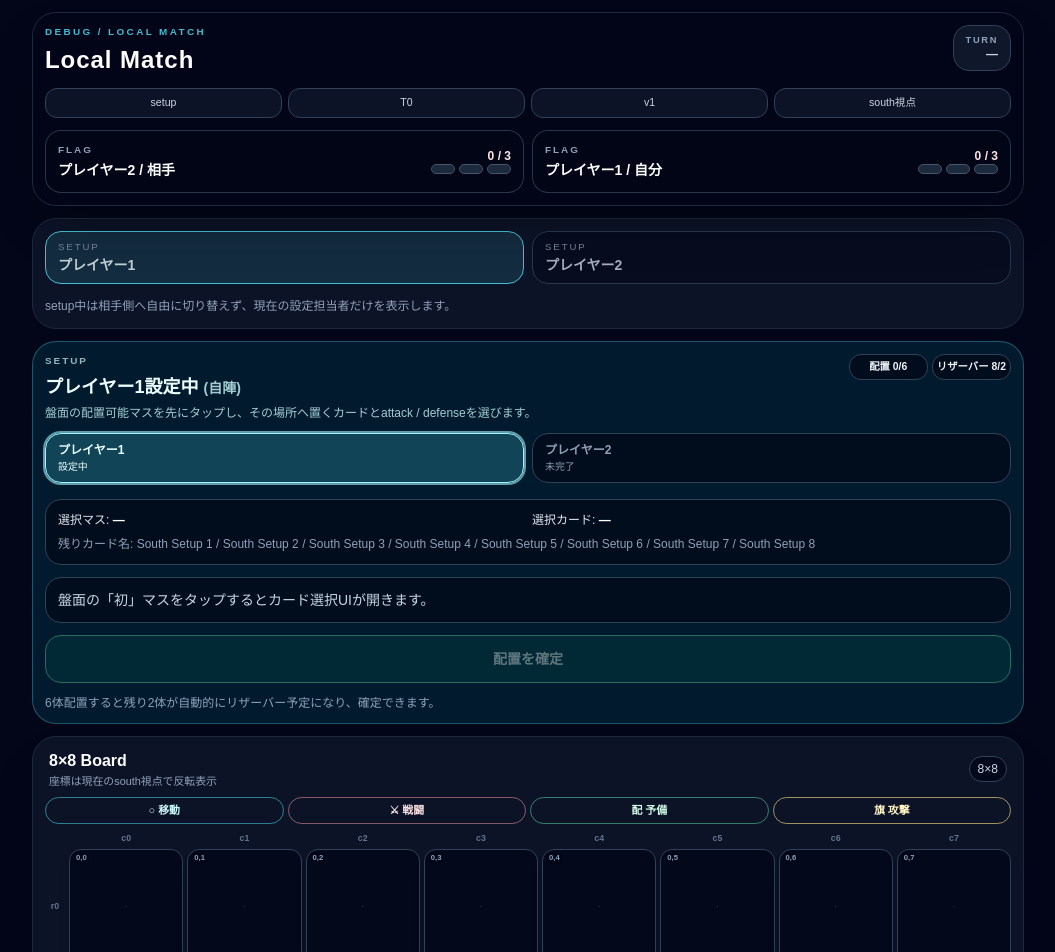
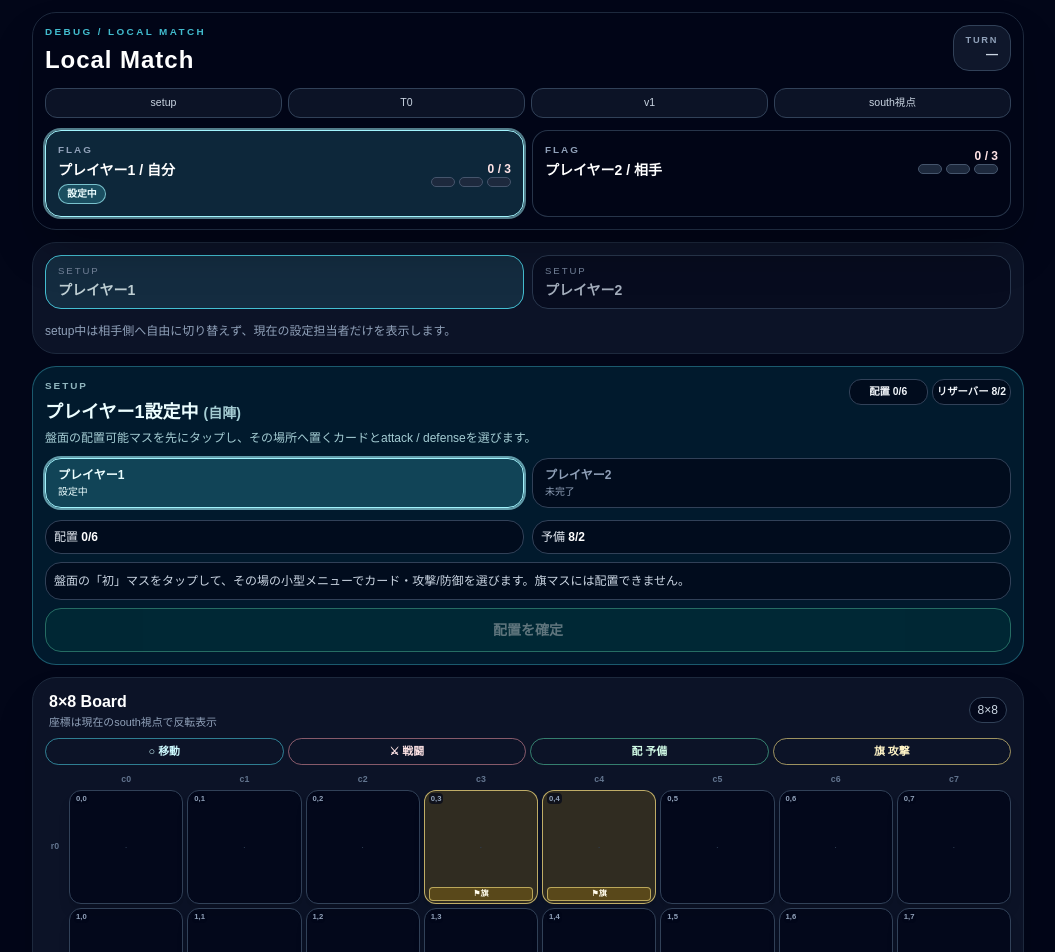
Before and after one commit to mypaceotoko/arcana-grid, a Next.js app: page /debug/local-match in a window 1280 px wide. Shown: the top 952 px of the page, without its empty margins (112-1167 px from the left). Built offline with nearby package versions, Linux system fonts and the light colour scheme.

Commit message:
Compact local setup placement UI

```diff
--- a/src/app/debug/local-match/ui.tsx
+++ b/src/app/debug/local-match/ui.tsx
@@ -3,6 +3,7 @@
 import Link from "next/link";
 import { useMemo, useState, useTransition } from "react";
 
+import { getFlagAreaCoordinates } from "@/game";
 import type {
   Coordinate,
   MatchPlayerState,
@@ -220,12 +221,20 @@ const FlagPanel = ({
   view,
   player,
   compact = false,
+  active = false,
 }: {
   view: PlayerMatchView;
   player: MatchPlayerState;
   compact?: boolean;
+  active?: boolean;
 }) => (
-  <div className="rounded-2xl border border-slate-700/80 bg-slate-950/70 p-3">
+  <div
+    className={`rounded-2xl border p-3 ${
+      active
+        ? "border-cyan-200 bg-cyan-300/15 ring-2 ring-cyan-200/50"
+        : "border-slate-700/80 bg-slate-950/70"
+    }`}
+  >
     <div className="flex items-center justify-between gap-3">
       <div>
         <p className="text-[0.62rem] font-semibold uppercase tracking-[0.2em] text-slate-400">
@@ -234,6 +243,11 @@ const FlagPanel = ({
         <p className="mt-0.5 text-sm font-bold text-white">
           {formatPlayerLabel(view, player)}
         </p>
+        {active ? (
+          <span className="mt-1 inline-flex rounded-full border border-cyan-200/70 bg-cyan-300/20 px-2 py-0.5 text-[0.62rem] font-black text-cyan-50">
+            設定中
+          </span>
+        ) : null}
       </div>
       <div className="min-w-20 text-right">
         <p className="text-xs font-bold text-rose-100">
@@ -388,6 +402,129 @@ const DetailPanel = ({ unit }: { unit: UnitView | null }) => {
   );
 };
 
+
+const SetupPlacementMenu = ({
+  coordinate,
+  units,
+  placementByUnitId,
+  selectedCoordinateKey,
+  selectedUnitId,
+  selectedStance,
+  selectedPlacement,
+  isPending,
+  onSelectUnit,
+  onSelectStance,
+  onPlace,
+  onClear,
+  onCancel,
+}: {
+  coordinate: Coordinate;
+  units: readonly UnitView[];
+  placementByUnitId: ReadonlyMap<string, SetupDraftPlacement>;
+  selectedCoordinateKey: string;
+  selectedUnitId: string | null;
+  selectedStance: Stance | null;
+  selectedPlacement: SetupDraftPlacement | undefined;
+  isPending: boolean;
+  onSelectUnit: (unitId: string) => void;
+  onSelectStance: (stance: Stance) => void;
+  onPlace: () => void;
+  onClear: () => void;
+  onCancel: () => void;
+}) => (
+  <div
+    className="rounded-2xl border border-cyan-200/70 bg-slate-950/95 p-2.5 text-left shadow-2xl shadow-black/60 ring-1 ring-cyan-200/20 backdrop-blur"
+    role="dialog"
+    aria-label={`${toCoordinateLabel(coordinate)} initial placement menu`}
+  >
+    <div className="flex items-start justify-between gap-2">
+      <div className="min-w-0">
+        <p className="text-[0.58rem] font-semibold uppercase tracking-[0.18em] text-cyan-100/70">配置メニュー</p>
+        <h3 className="mt-0.5 text-sm font-black text-white">{toCoordinateLabel(coordinate)}</h3>
+      </div>
+      <button
+        type="button"
+        onClick={onCancel}
+        className="rounded-lg border border-slate-600 bg-slate-900 px-2 py-1 text-[0.65rem] font-bold text-slate-200"
+      >
+        キャンセル
+      </button>
+    </div>
+
+    <div className="mt-2 grid max-h-36 grid-cols-2 gap-1.5 overflow-y-auto pr-1">
+      {units.map((unit) => {
+        const placement = placementByUnitId.get(unit.unitId);
+        const placedAtSelectedCell = placement !== undefined && coordinateKey(placement.position) === selectedCoordinateKey;
+        const disabled = placement !== undefined && !placedAtSelectedCell;
+        const selected = selectedUnitId === unit.unitId;
+        const cardName = unit.revealed ? unit.card.cardName : compactId(unit.unitId);
+        return (
+          <button
+            key={`setup-popover-card-${unit.unitId}`}
+            type="button"
+            onClick={() => onSelectUnit(unit.unitId)}
+            disabled={disabled || isPending}
+            className={`min-h-10 min-w-0 rounded-xl border px-2 py-1.5 text-left text-[0.68rem] leading-tight disabled:cursor-not-allowed disabled:opacity-40 ${
+              selected
+                ? "border-cyan-200 bg-cyan-300/20 text-cyan-50 ring-1 ring-cyan-200/70"
+                : disabled
+                  ? "border-slate-800 bg-slate-950/70 text-slate-500"
+                  : "border-slate-700 bg-slate-900 text-slate-200"
+            }`}
+            aria-pressed={selected}
+          >
+            <span className="block truncate font-black text-white">{cardName}</span>
+            <span className="block truncate text-[0.58rem] text-slate-400">
+              {placement === undefined ? "未配置" : placedAtSelectedCell ? "このマス" : "配置済み"}
+            </span>
+          </button>
+        );
+      })}
+    </div>
+
+    <div className="mt-2 grid grid-cols-2 gap-1.5">
+      {(["attack", "defense"] as const).map((stance) => {
+        const selected = selectedStance === stance;
+        return (
+          <button
+            key={`setup-popover-stance-${stance}`}
+            type="button"
+            onClick={() => onSelectStance(stance)}
+            className={`min-h-10 rounded-xl border px-2 py-1.5 text-xs font-black ${
+              selected
+                ? "border-cyan-200 bg-cyan-300/20 text-cyan-50 ring-1 ring-cyan-200/70"
+                : "border-slate-700 bg-slate-900 text-slate-300"
+            }`}
+            aria-pressed={selected}
+          >
+            <span aria-hidden="true">{selected ? "✓ " : ""}</span>
+            {stance === "attack" ? "攻撃" : "防御"}
+          </button>
+        );
+      })}
+    </div>
+
+    <div className="mt-2 grid grid-cols-2 gap-1.5">
+      <button
+        type="button"
+        onClick={onClear}
+        disabled={selectedPlacement === undefined || isPending}
+        className="min-h-10 rounded-xl border border-rose-300/50 bg-rose-500/10 px-2 py-2 text-xs font-bold text-rose-100 disabled:cursor-not-allowed disabled:opacity-40"
+      >
+        配置解除
+      </button>
+      <button
+        type="button"
+        onClick={onPlace}
+        disabled={selectedUnitId === null || selectedStance === null || isPending}
+        className="min-h-10 rounded-xl border border-emerald-300 bg-emerald-400/20 px-2 py-2 text-xs font-black text-emerald-50 disabled:cursor-not-allowed disabled:opacity-40"
+      >
+        配置する
+      </button>
+    </div>
+  </div>
+);
+
 const EventLog = ({ events }: { events: readonly LocalDebugEventLogEntry[] }) => (
   <details className="rounded-3xl border border-slate-800 bg-slate-900/80 p-4">
     <summary className="cursor-pointer list-none text-base font-bold text-white focus:outline-none focus:ring-2 focus:ring-cyan-300">
@@ -423,7 +560,7 @@ export default function LocalMatchDebugClient({
   const [nextStance, setNextStance] = useState<Stance>("attack");
   const [setupSelectedCell, setSetupSelectedCell] = useState<SetupSelectedCell | null>(null);
   const [setupSelectedUnitId, setSetupSelectedUnitId] = useState<string | null>(null);
-  const [setupSelectedStance, setSetupSelectedStance] = useState<Stance>("attack");
+  const [setupSelectedStance, setSetupSelectedStance] = useState<Stance | null>(null);
   const [setupPlacements, setSetupPlacements] = useState<readonly SetupDraftPlacement[]>([]);
   const [errorMessage, setErrorMessage] = useState<string | null>(null);
   const [isPending, startTransition] = useTransition();
@@ -484,15 +621,26 @@ export default function LocalMatchDebugClient({
   const selectedSetupPlacement = selectedSetupCoordinateKey === null
     ? undefined
     : setupPlacementByCoordinate.get(selectedSetupCoordinateKey);
-  const selectedSetupUnit = setupSelectedUnitId === null
-    ? null
-    : ownSetupUnits.find((unit) => unit.unitId === setupSelectedUnitId) ?? null;
   const firstPlayer = view.players.find((player) => player.side === "south");
   const secondPlayer = view.players.find((player) => player.side === "north");
+  const displayPlayers = [firstPlayer, secondPlayer].filter(
+    (player): player is MatchPlayerState => player !== undefined,
+  );
+  const activeSetupSide = isSetupPhase ? viewerSide : currentPlayer?.side;
   const firstPlayerSubmitted = firstPlayer?.setupSubmitted ?? false;
   const secondPlayerSubmitted = secondPlayer?.setupSubmitted ?? false;
   const setupIsHandoff = isSetupPhase && viewerSide === "south" && firstPlayerSubmitted && !secondPlayerSubmitted;
   const setupLockedForPlayer2 = isSetupPhase && viewerSide === "north" && !firstPlayerSubmitted;
+  const flagCoordinateKeys = useMemo(() => {
+    const coordinates = view.players.flatMap((player) => {
+      const result = getFlagAreaCoordinates({
+        side: player.side,
+        boardSize: view.boardSize,
+      });
+      return result.ok ? [...result.value] : [];
+    });
+    return new Set(coordinates.map(coordinateKey));
+  }, [view.boardSize, view.players]);
 
   const resetSelection = () => {
     setSelectedUnitId(null);
@@ -506,7 +654,7 @@ export default function LocalMatchDebugClient({
   const resetSetupSelection = () => {
     setSetupSelectedCell(null);
     setSetupSelectedUnitId(null);
-    setSetupSelectedStance("attack");
+    setSetupSelectedStance(null);
   };
 
   const resetSetupDraft = () => {
@@ -610,7 +758,7 @@ export default function LocalMatchDebugClient({
   };
 
   const placeSetupSelection = () => {
-    if (setupSelectedCell === null || setupSelectedUnitId === null || setupSubmitted || isPending) return;
+    if (setupSelectedCell === null || setupSelectedUnitId === null || setupSelectedStance === null || setupSubmitted || isPending) return;
     const selectedKey = coordinateKey(setupSelectedCell.position);
     if (!setupLegalCoordinateKeys.has(selectedKey)) return;
 
@@ -629,11 +777,13 @@ export default function LocalMatchDebugClient({
       ),
       { unitId: setupSelectedUnitId, position: setupSelectedCell.position, stance: setupSelectedStance },
     ]);
+    resetSetupSelection();
   };
 
   const clearSelectedSetupPlacement = () => {
     if (selectedSetupPlacement === undefined) return;
     clearSetupPlacement(selectedSetupPlacement.unitId);
+    setSetupSelectedStance(null);
   };
 
   const submitSetupPlacement = () => {
@@ -756,7 +906,7 @@ export default function LocalMatchDebugClient({
       const draftAtCell = setupPlacementByCoordinate.get(destinationKey);
       setSetupSelectedCell({ position: destination });
       setSetupSelectedUnitId(draftAtCell?.unitId ?? null);
-      setSetupSelectedStance(draftAtCell?.stance ?? "attack");
+      setSetupSelectedStance(draftAtCell?.stance ?? null);
       return;
     }
 
@@ -820,8 +970,14 @@ export default function LocalMatchDebugClient({
             <span className="rounded-xl border border-slate-700 bg-slate-900/80 px-2 py-1.5">{viewerSide}視点</span>
           </div>
           <div className="mt-3 grid grid-cols-2 gap-2">
-            {view.players.map((player) => (
-              <FlagPanel key={player.id} view={view} player={player} compact />
+            {displayPlayers.map((player) => (
+              <FlagPanel
+                key={player.id}
+                view={view}
+                player={player}
+                compact
+                active={isSetupPhase && player.side === activeSetupSide}
+              />
             ))}
           </div>
         </header>
@@ -967,103 +1123,26 @@ export default function LocalMatchDebugClient({
                 </button>
               </div>
             ) : (
-              <div className="mt-4 grid gap-3">
-                <div className="rounded-2xl border border-slate-700 bg-slate-950/70 p-3 text-xs text-slate-200">
-                  <div className="grid grid-cols-2 gap-2">
-                    <span>選択マス: <strong className="text-white">{setupSelectedCell === null ? "—" : toCoordinateLabel(setupSelectedCell.position)}</strong></span>
-                    <span>選択カード: <strong className="text-white">{selectedSetupUnit?.revealed ? selectedSetupUnit.card.cardName : "—"}</strong></span>
-                  </div>
-                  <p className="mt-2 text-slate-400">残りカード名: {setupAutoReserveUnits.map((unit) => unit.revealed ? unit.card.cardName : compactId(unit.unitId)).join(" / ") || "—"}</p>
+              <div className="mt-3 grid gap-2">
+                <div className="grid grid-cols-2 gap-2 text-xs text-slate-200">
+                  <span className="rounded-2xl border border-slate-700 bg-slate-950/70 p-2">
+                    配置 <strong className="text-white">{setupPlacements.length}/6</strong>
+                  </span>
+                  <span className="rounded-2xl border border-slate-700 bg-slate-950/70 p-2">
+                    予備 <strong className="text-white">{setupAutoReserveUnits.length}/2</strong>
+                  </span>
                 </div>
-
-                {setupSelectedCell !== null ? (
-                  <div className="rounded-3xl border border-cyan-300/30 bg-slate-950/90 p-3 shadow-xl shadow-cyan-950/20">
-                    <div className="flex items-start justify-between gap-3">
-                      <div>
-                        <h3 className="text-base font-black text-white">{toCoordinateLabel(setupSelectedCell.position)}へ配置</h3>
-                        <p className="mt-1 text-xs text-slate-400">未配置カード、またはこのマスに配置済みのカードだけを選べます。</p>
-                      </div>
-                      <button type="button" onClick={resetSetupSelection} className="rounded-xl border border-slate-600 px-3 py-2 text-xs font-bold text-slate-200">キャンセル</button>
-                    </div>
-
-                    <div className="mt-3 grid max-h-48 min-w-0 grid-cols-1 gap-2 overflow-y-auto pr-1 sm:grid-cols-2">
-                      {ownSetupUnits.map((unit) => {
-                        const placement = setupPlacementByUnitId.get(unit.unitId);
-                        const placedAtSelectedCell = placement !== undefined && selectedSetupCoordinateKey !== null && coordinateKey(placement.position) === selectedSetupCoordinateKey;
-                        const disabled = placement !== undefined && !placedAtSelectedCell;
-                        const selected = setupSelectedUnitId === unit.unitId;
-                        return (
-                          <button
-                            key={`setup-card-${unit.unitId}`}
-                            type="button"
-                            onClick={() => selectSetupUnit(unit.unitId)}
-                            disabled={disabled || isPending}
-                            className={`min-h-12 w-full min-w-0 rounded-2xl border px-3 py-2 text-left text-xs disabled:cursor-not-allowed disabled:opacity-40 ${
-                              selected
-                                ? "border-cyan-200 bg-cyan-300/20 text-cyan-50 ring-2 ring-cyan-200/60"
-                                : disabled
-                                  ? "border-slate-800 bg-slate-950/50 text-slate-500"
-                                  : "border-slate-700 bg-slate-900 text-slate-200"
-                            }`}
-                          >
-                            <span className="block break-words font-black text-white">{unit.revealed ? unit.card.cardName : compactId(unit.unitId)}</span>
-                            <span className="text-slate-400">{placement === undefined ? "未配置" : placedAtSelectedCell ? "このマスに配置済み" : `${toCoordinateLabel(placement.position)}に配置済み`}</span>
-                          </button>
-                        );
-                      })}
-                    </div>
-
-                    <div className="mt-3 grid grid-cols-2 gap-2">
-                      {(["attack", "defense"] as const).map((stance) => (
-                        <button
-                          key={`setup-stance-${stance}`}
-                          type="button"
-                          onClick={() => setSetupSelectedStance(stance)}
-                          className={`min-h-12 rounded-2xl border px-3 py-2 text-sm font-black ${
-                            setupSelectedStance === stance
-                              ? "border-cyan-200 bg-cyan-300/20 text-cyan-50 ring-2 ring-cyan-200/60"
-                              : "border-slate-700 bg-slate-900 text-slate-300"
-                          }`}
-                        >
-                          {stanceLabel(stance)} {stance}
-                        </button>
-                      ))}
-                    </div>
-
-                    <div className="mt-3 grid grid-cols-2 gap-2">
-                      <button
-                        type="button"
-                        onClick={clearSelectedSetupPlacement}
-                        disabled={selectedSetupPlacement === undefined || isPending}
-                        className="min-h-12 rounded-2xl border border-rose-300/50 bg-rose-500/10 px-3 py-3 text-sm font-bold text-rose-100 disabled:cursor-not-allowed disabled:opacity-40"
-                      >
-                        配置解除
-                      </button>
-                      <button
-                        type="button"
-                        onClick={placeSetupSelection}
-                        disabled={setupSelectedUnitId === null || isPending}
-                        className="min-h-12 rounded-2xl border border-emerald-300 bg-emerald-400/20 px-3 py-3 text-sm font-black text-emerald-50 disabled:cursor-not-allowed disabled:opacity-40"
-                      >
-                        配置決定
-                      </button>
-                    </div>
-                  </div>
-                ) : (
-                  <p className="rounded-2xl border border-slate-700 bg-slate-950/70 p-3 text-sm text-slate-300">盤面の「初」マスをタップするとカード選択UIが開きます。</p>
-                )}
-
+                <p className="rounded-2xl border border-slate-700 bg-slate-950/70 p-2 text-xs leading-5 text-slate-300">
+                  盤面の「初」マスをタップして、その場の小型メニューでカード・攻撃/防御を選びます。旗マスには配置できません。
+                </p>
                 <button
                   type="button"
                   disabled={setupSubmitted || isPending || setupPlacements.length !== 6 || setupAutoReserveUnits.length !== 2}
                   onClick={submitSetupPlacement}
-                  className="min-h-12 rounded-2xl border border-emerald-300 bg-emerald-400/20 px-3 py-3 text-sm font-black text-emerald-50 disabled:cursor-not-allowed disabled:opacity-40"
+                  className="min-h-11 rounded-2xl border border-emerald-300 bg-emerald-400/20 px-3 py-2 text-sm font-black text-emerald-50 disabled:cursor-not-allowed disabled:opacity-40"
                 >
                   配置を確定
                 </button>
-                {!setupSubmitted && setupPlacements.length !== 6 ? (
-                  <p className="text-xs text-slate-400">6体配置すると残り2体が自動的にリザーバー予定になり、確定できます。</p>
-                ) : null}
               </div>
             )}
           </section>
@@ -1092,35 +1171,41 @@ export default function LocalMatchDebugClient({
                 <span key={`col-${column}`}>c{column}</span>
               ))}
             </div>
-            {boardRows.map((row) => (
+            {boardRows.map((row, rowDisplayIndex) => (
               <div key={`row-${row.rowIndex}`} className="contents">
                 <div className="flex items-center justify-center text-[0.55rem] font-bold text-slate-500">r{row.rowIndex}</div>
                 <div className="grid w-full grid-cols-8 gap-1" aria-label="8 by 8 local debug board">
-                  {row.cells.map((cell) => {
+                  {row.cells.map((cell, cellDisplayIndex) => {
                     const setupDraft = setupPlacements.find((placement) => coordinateKey(placement.position) === coordinateKey(cell.coordinate));
                     const setupDraftUnit = setupDraft === undefined ? null : ownSetupUnits.find((unit) => unit.unitId === setupDraft.unitId) ?? null;
                     const unit = isSetupPhase ? setupDraftUnit : cell.unit;
                     const coordinate = coordinateKey(cell.coordinate);
+                    const isFlagCell = flagCoordinateKeys.has(coordinate);
                     const setupLegal = isSetupPhase && !setupSubmitted && !setupLockedForPlayer2 && setupLegalCoordinateKeys.has(coordinate);
                     const setupCellSelected = selectedSetupCoordinateKey === coordinate;
+                    const showSetupMenu = setupCellSelected && setupLegal;
+                    const popoverHorizontalClass = cellDisplayIndex <= 2 ? "left-0" : cellDisplayIndex >= 5 ? "right-0" : "left-1/2 -translate-x-1/2";
+                    const popoverVerticalClass = rowDisplayIndex >= 4 ? "bottom-[calc(100%+0.35rem)]" : "top-[calc(100%+0.35rem)]";
                     const selected = unit?.unitId === selectedUnitId || setupCellSelected;
                     const candidate = candidatesByCoordinate.get(coordinate);
                     const destinationSelected = selectedDestination !== null && coordinateKey(selectedDestination.destination) === coordinate;
-                    const cellLabel = `${toCoordinateLabel(cell.coordinate)}${candidate === undefined ? "" : ` ${candidateLabel(candidate)}`}${unit === null ? " empty" : ` ${isOwnUnit(view, unit) ? "own" : "enemy"} ${unit.revealed ? "revealed" : "hidden"}`}`;
+                    const cellLabel = `${toCoordinateLabel(cell.coordinate)}${isFlagCell ? " 旗 配置不可" : ""}${candidate === undefined ? "" : ` ${candidateLabel(candidate)}`}${unit === null ? " empty" : ` ${isOwnUnit(view, unit) ? "own" : "enemy"} ${unit.revealed ? "revealed" : "hidden"}`}`;
                     return (
+                      <div key={coordinate} className="relative min-w-0">
                       <button
-                        key={coordinate}
                         type="button"
                         onClick={() => handleCellClick(unit, cell.coordinate)}
                         disabled={isFinished}
-                        className={`relative aspect-square min-w-0 rounded-lg border p-0.5 text-[0.55rem] shadow-lg transition focus:outline-none focus:ring-2 focus:ring-cyan-300 disabled:cursor-not-allowed disabled:opacity-70 sm:rounded-xl ${
+                        className={`relative aspect-square w-full min-w-0 rounded-lg border p-0.5 text-[0.55rem] shadow-lg transition focus:outline-none focus:ring-2 focus:ring-cyan-300 disabled:cursor-not-allowed disabled:opacity-70 sm:rounded-xl ${
                           destinationSelected || setupCellSelected
                             ? "border-white bg-white/20 ring-2 ring-white"
                             : selected
                               ? "border-white bg-white/10 ring-2 ring-white/80"
                               : setupLegal
                                 ? "border-cyan-200 bg-cyan-400/15 ring-1 ring-cyan-200/60"
-                                : candidateClasses(candidate)
+                                : isFlagCell
+                                  ? "border-amber-200/70 bg-amber-400/15 text-amber-50"
+                                  : candidateClasses(candidate)
                         }`}
                         aria-label={cellLabel}
                       >
@@ -1135,12 +1220,35 @@ export default function LocalMatchDebugClient({
                         {setupLegal ? (
                           <span className="absolute right-0.5 top-0.5 z-20 rounded-full border border-cyan-200 bg-cyan-400/25 px-1 text-[0.55rem] font-black text-cyan-50">初</span>
                         ) : null}
+                        {isFlagCell ? (
+                          <span className="absolute inset-x-1 bottom-0.5 z-10 rounded border border-amber-200/60 bg-amber-400/20 px-0.5 text-center text-[0.5rem] font-black text-amber-50">⚑旗</span>
+                        ) : null}
                         {unit === null ? (
                           <span className="flex h-full items-center justify-center text-[0.6rem] text-slate-700">·</span>
                         ) : (
                           <UnitPill view={view} unit={unit} selected={selected} />
                         )}
                       </button>
+                      {showSetupMenu ? (
+                        <div className={`absolute ${popoverHorizontalClass} ${popoverVerticalClass} z-50 w-64 max-w-[calc(100vw-1.5rem)]`}>
+                          <SetupPlacementMenu
+                            coordinate={cell.coordinate}
+                            units={ownSetupUnits}
+                            placementByUnitId={setupPlacementByUnitId}
+                            selectedCoordinateKey={coordinate}
+                            selectedUnitId={setupSelectedUnitId}
+                            selectedStance={setupSelectedStance}
+                            selectedPlacement={selectedSetupPlacement}
+                            isPending={isPending}
+                            onSelectUnit={selectSetupUnit}
+                            onSelectStance={setSetupSelectedStance}
+                            onPlace={placeSetupSelection}
+                            onClear={clearSelectedSetupPlacement}
+                            onCancel={resetSetupSelection}
+                          />
+                        </div>
+                      ) : null}
+                      </div>
                     );
                   })}
                 </div>
@@ -1225,9 +1333,9 @@ export default function LocalMatchDebugClient({
 
         {!isSetupPhase ? (
           <section className="grid gap-3 lg:grid-cols-2">
-            {view.players.map((player) => (
+            {displayPlayers.map((player) => (
               <div key={player.id} className="grid gap-3">
-                <FlagPanel view={view} player={player} />
+                <FlagPanel view={view} player={player} active={isSetupPhase && player.side === activeSetupSide} />
                 <ReservePanel
                   view={view}
                   player={player}
```
